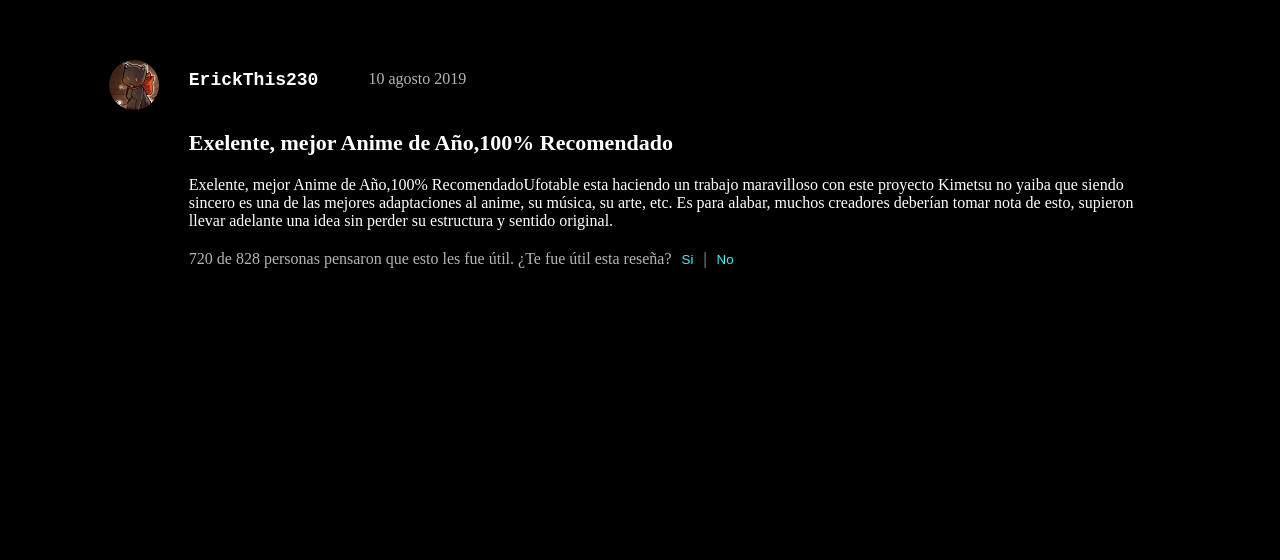
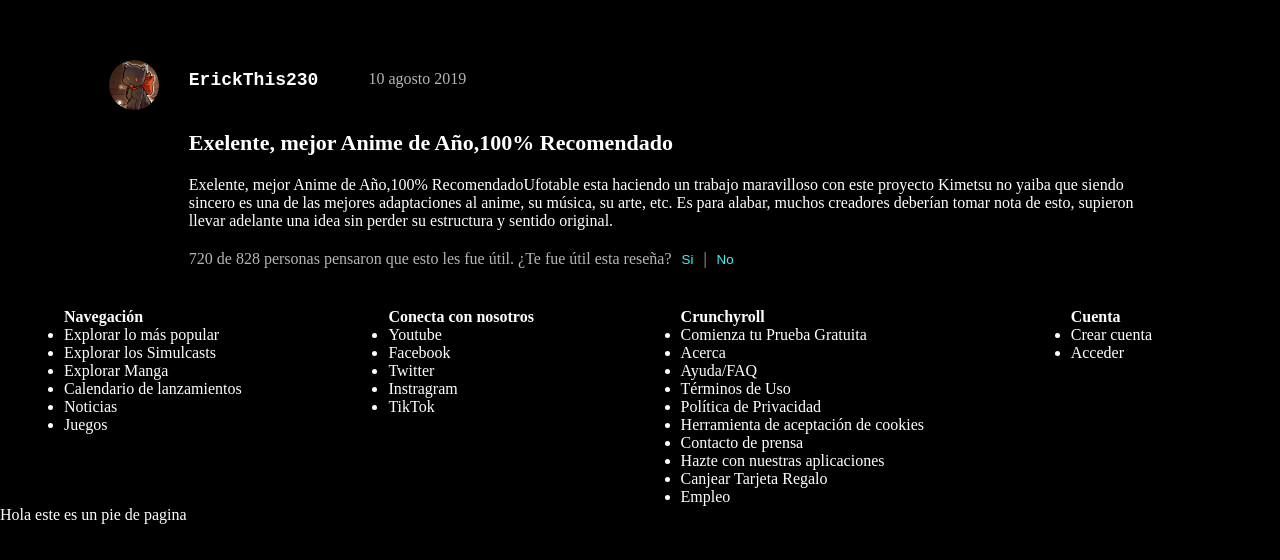
Before and after one commit to HCDante/copy_html_css, a plain HTML site: page index.html in a window 1280 px wide. Shown: the part 240-800 px from the top of the page. Drawn offline with Linux system fonts and the light colour scheme; some icons are missing.

Commit message:
Agregando la ssecion de footer

```diff
--- a/css/index.css
+++ b/css/index.css
@@ -17,3 +17,12 @@
     width: 83%;
     height: auto;
 }
+.footer {
+    color: white;
+}
+.footerDetails{
+    display: flex;
+    justify-content: space-between;
+    padding-right: 10%;
+    padding-left: 5%;
+}
--- a/index.html
+++ b/index.html
@@ -78,6 +78,52 @@
     </section>
 
     <footer class="footer">
+        <div class="footerDetails">
+            <div class="navigation">
+                <h4 class="footerTitle">Navegación</h4>
+                <ul>
+                    <li>Explorar lo más popular</li>
+                    <li>Explorar los Simulcasts</li>
+                    <li>Explorar Manga</li>
+                    <li>Calendario de lanzamientos</li>
+                    <li>Noticias</li>
+                    <li>Juegos</li>
+                </ul>
+            </div>
+            <div class="socials">
+                <h4 class="footerTitle">Conecta con nosotros</h4>
+                <ul>
+                    <li>Youtube</li>
+                    <li>Facebook</li>
+                    <li>Twitter</li>
+                    <li>Instragram</li>
+                    <li>TikTok</li>
+                </ul>
+            </div>
+            <div class="about">
+                <h4 class="footerTitle">Crunchyroll</h4>
+                <ul>
+                    <li>Comienza tu Prueba Gratuita</li>
+                    <li>Acerca</li>
+                    <li>Ayuda/FAQ</li>
+                    <li>Términos de Uso</li>
+                    <li>Política de Privacidad</li>
+                    <li>Herramienta de aceptación de cookies</li>
+                    <li>Contacto de prensa</li>
+                    <li>Hazte con nuestras aplicaciones</li>
+                    <li>Canjear Tarjeta Regalo</li>
+                    <li>Empleo</li>
+                </ul>
+            </div>
+            <div class="account">
+                <h4 class="footerTitle">Cuenta</h4>
+                <ul>
+                    <li>Crear cuenta</li>
+                    <li>Acceder</li>
+                </ul>
+            </div>
+        </div>
+        <p>Hola este es un pie de pagina</p>
 
     </footer>
 </body>
```
